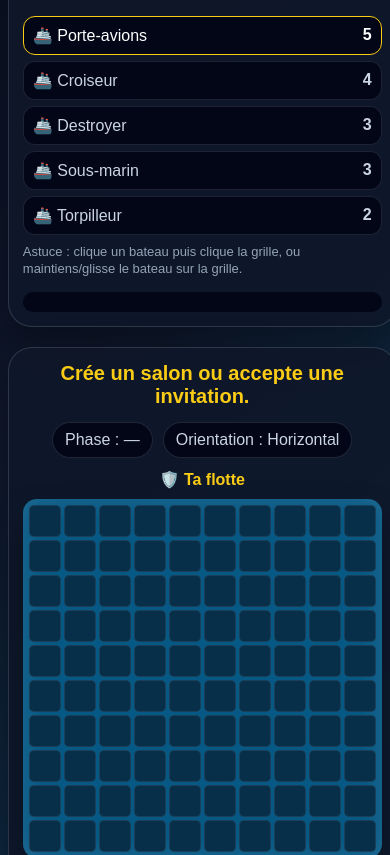
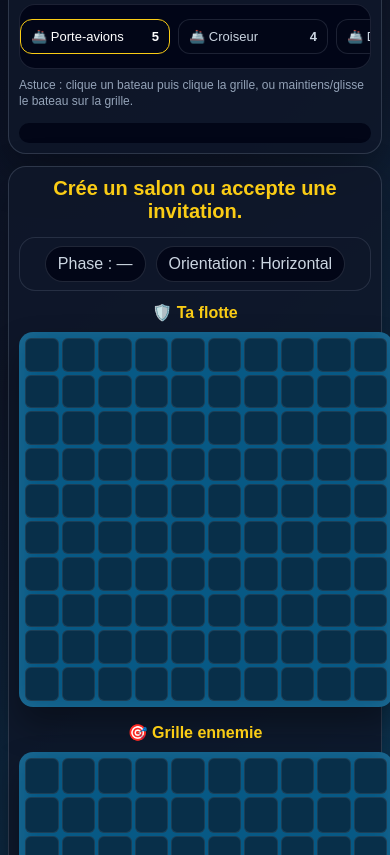
Before and after one commit to natzomm/Arcade, a plain HTML site: page bataille_navale_online.html in a window 390 px wide. Shown: the part 817-1672 px from the top of the page. Drawn offline with Linux system fonts and the light colour scheme; no server answers.

Commit message:
Add files via upload

```diff
--- a/bataille_navale_online.html
+++ b/bataille_navale_online.html
@@ -421,6 +421,146 @@ h1{
     color:#94a3b8;
     font-size:13px;
     line-height:1.35;
+}
+
+
+/* ================= BATTLESHIP MOBILE V3 FIX ================= */
+#mobilePlacementBar{
+    display:none;
+}
+
+.cell{
+    touch-action:manipulation;
+}
+
+#enemyBoard .cell{
+    cursor:pointer;
+}
+
+#enemyBoard .cell:not(.locked){
+    box-shadow:inset 0 0 0 2px rgba(250,204,21,.22);
+}
+
+#enemyBoard .cell:not(.locked)::before{
+    content:"";
+    position:absolute;
+    inset:-8px;
+}
+
+@media(max-width:700px){
+    #container{
+        width:100%;
+        padding:0 8px 25px;
+        gap:12px;
+    }
+
+    header{
+        padding:10px;
+    }
+
+    .panel{
+        border-radius:18px;
+        padding:10px;
+    }
+
+    #boards{
+        display:flex !important;
+        flex-direction:column;
+        gap:16px;
+    }
+
+    .boardBox{
+        width:100%;
+    }
+
+    .grid{
+        width:min(96vw,420px) !important;
+        gap:3px;
+        padding:6px;
+    }
+
+    .cell{
+        min-height:30px;
+        border-radius:6px;
+    }
+
+    #enemyBoard .cell{
+        min-height:34px;
+    }
+
+    #shipList{
+        display:flex;
+        overflow-x:auto;
+        gap:8px;
+        padding:6px 0;
+        scroll-snap-type:x mandatory;
+    }
+
+    .shipChoice{
+        min-width:150px;
+        flex:0 0 auto;
+        scroll-snap-align:start;
+        font-size:13px;
+        padding:9px 10px;
+    }
+
+    .placementHint{
+        font-size:12px;
+    }
+
+    #gameTop{
+        position:sticky;
+        top:0;
+        z-index:20;
+        background:rgba(15,23,42,.96);
+        padding:8px;
+        border-radius:16px;
+        border:1px solid rgba(148,163,184,.18);
+    }
+}
+
+@media(max-width:520px){
+    body{
+        overflow-x:hidden;
+    }
+
+    #container{
+        display:block;
+    }
+
+    aside.panel{
+        margin-bottom:12px;
+    }
+
+    #shipList{
+        position:sticky;
+        top:0;
+        z-index:35;
+        background:rgba(2,6,23,.96);
+        border:1px solid rgba(148,163,184,.18);
+        border-radius:16px;
+        padding:8px;
+        margin-top:8px;
+    }
+
+    #myBoard,
+    #enemyBoard{
+        width:96vw !important;
+        max-width:96vw !important;
+    }
+
+    .grid{
+        aspect-ratio:1/1;
+    }
+
+    #enemyBoard .cell{
+        min-height:36px;
+    }
+
+    .cell.hit::after,
+    .cell.miss::after{
+        font-size:18px;
+    }
 }
 
 </style>
@@ -790,7 +930,7 @@ function applyRoom(){
         if(me && me.ready){
             document.getElementById("status").innerText = "Tu es prêt. En attente de l'autre joueur.";
         }else{
-            document.getElementById("status").innerText = "Place tes bateaux puis clique sur “Je suis prêt”.";
+            document.getElementById("status").innerText = "Place tes bateaux : choisis un bateau puis touche la grille.";
         }
     }
 
@@ -925,6 +1065,10 @@ function renderEnemyBoard(){
 
             if(room?.phase === "battle" && room.turnUid === user?.uid && !shot){
                 cell.onclick = () => fireAt(r,c);
+                cell.onpointerup = (e) => {
+                    e.preventDefault();
+                    fireAt(r,c);
+                };
             }else{
                 cell.classList.add("locked");
             }
@@ -955,6 +1099,10 @@ function renderShipList(){
 
         if(!placed){
             div.onpointerdown = (e) => startShipDrag(e,i);
+            div.ontouchstart = () => {
+                selectedShipIndex = i;
+                renderShipList();
+            };
         }
 
         box.appendChild(div);
@@ -982,6 +1130,7 @@ function startShipDrag(e,index){
 
     document.addEventListener("pointermove", onShipDragMove);
     document.addEventListener("pointerup", onShipDragEnd, {once:true});
+    document.addEventListener("pointercancel", onShipDragCancel, {once:true});
 
     renderShipList();
     e.preventDefault();
@@ -1022,6 +1171,14 @@ function onShipDragMove(e){
 
         selectedShipIndex = old;
     }
+}
+
+function onShipDragCancel(){
+    document.removeEventListener("pointermove", onShipDragMove);
+    const ghost = document.getElementById("dragGhost");
+    if(ghost) ghost.style.display = "none";
+    draggingShipIndex = null;
+    clearPreview();
 }
 
 function onShipDragEnd(e){
```
Also changed, not shown: index.html (+2 -0 lines).
